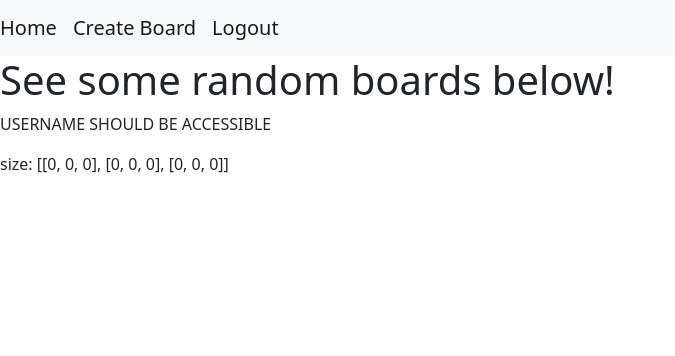
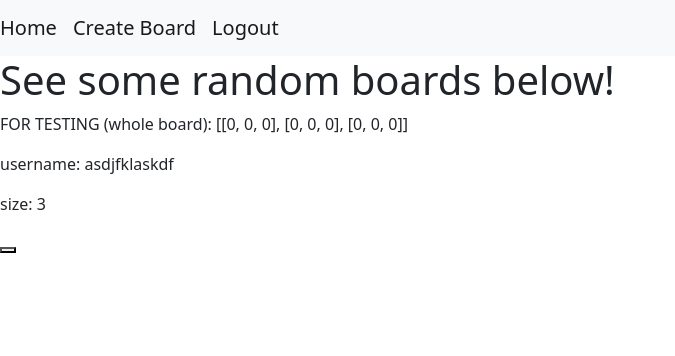
Before and after one commit to ElizaKnapp/p02_KALE, a Flask app: page /find_boards in a window 1280 px wide. Shown: the top 356 px of the page, without its empty margins (0-675 px from the left). Run offline with Flask 2, Linux system fonts and the light colour scheme; the visitor is signed in with stand-in values (Sample User, id 1); data comes from the database, SQL or seed files in the repository.

Commit message:
see board works except the whole board

```diff
--- a/app/routes.py
+++ b/app/routes.py
@@ -178,4 +178,6 @@ def see():
 
     # FIX FORMATTING
     boards = B.get_last5_boards()
+    # each element of the list is a tuple
+    # [(board, username, size), (board2, username2, size2), (etc, etc, etc)]
     return render_template('find_boards.html', boards = boards)
--- a/app/templates/find_boards.html
+++ b/app/templates/find_boards.html
@@ -22,8 +22,12 @@
         <h1>See some random boards below!</h1>
 
         {% for board in boards%}
-          <p>USERNAME SHOULD BE ACCESSIBLE</p>
-          <p>size: {{board[0]}}</p>
+        <div>
+          <p>FOR TESTING (whole board): {{board[0]}}</p>
+          <p>username: {{board[1]}}</p>
+          <p>size: {{board[2]}}</p>
+          <button></button>
+        </div>
 
         {%endfor%}
 
```
